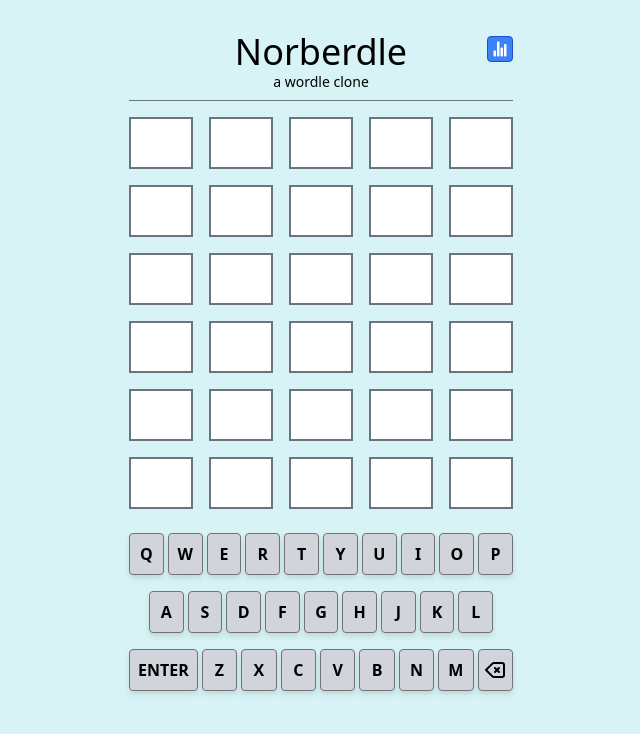
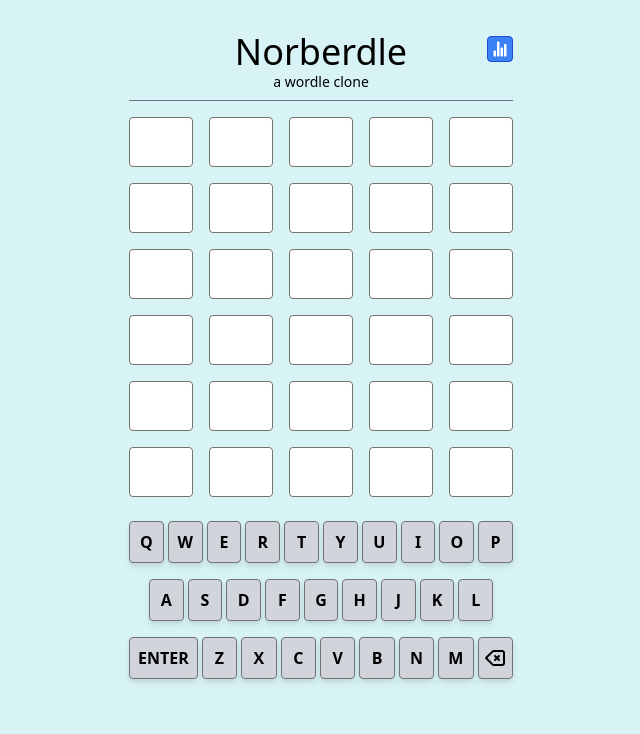
Before and after one commit to joeyhusky/thug-wordle, a React (Vite) app: page / in a window 1280 px wide. Shown: the top 734 px of the page, without its empty margins (319-959 px from the left). Built offline with nearby package versions, Linux system fonts and the light colour scheme.

Commit message:
update row styles

```diff
--- a/src/App.tsx
+++ b/src/App.tsx
@@ -8,7 +8,7 @@
 import UserStatsModalDialog from "./UserStatistics/UserStatsModalDialog";
 import { WordGuess } from "./word-utils";
 import { WordRow } from "./WordRow";
-import { AnimatePresence, motion } from "framer-motion";
+import { AnimatePresence } from "framer-motion";
 
 export const NUMBER_OF_GUESSES = 6;
 export const TITLE = "Norberdle";
@@ -33,17 +33,20 @@
   }
 
   const renderRows = () => {
-    return rows.map((guess, idx) => (
+    return rows.map((guess, idx) => {
+      const isCurrentlyGuessing = idx === existingGuesses.length;
+
+      return (
         <WordRow
           key={idx}
           rowKey={idx}
           letters={guess.word}
           wordGuess={guess.result}
-        className={
-          showInvalidGuess && idx === existingGuesses.length ? "animate" : ""
-        }
+          isCurrentlyGuessing={isCurrentlyGuessing}
+          className={showInvalidGuess && isCurrentlyGuessing ? "animate" : ""}
         />
-    ));
+      );
+    });
   };
 
   return (
--- a/src/WordRow.tsx
+++ b/src/WordRow.tsx
@@ -1,4 +1,5 @@
 import { motion, useAnimation, Variants } from "framer-motion";
+import React from "react";
 import { useEffect } from "react";
 import { ColorTailwindHelper } from "./Color";
 import { LetterState } from "./word-utils";
@@ -10,6 +11,7 @@
   wordGuess?: LetterState[];
   className?: string;
   shouldBreathe?: boolean;
+  isCurrentlyGuessing?: boolean; // currently unused
   rowKey: number;
 }
 
@@ -92,7 +94,7 @@
     <motion.span
       animate={controls}
       key={props.letter}
-      className={`border-2 border-gray-500 p-2 uppercase font-bold text-2xl text-center before:inline-block before:content-['_'] ${backgroundStyle} `}
+      className={`border border-stone-500 p-2 uppercase rounded font-bold text-2xl text-center before:inline-block before:content-['_'] ${backgroundStyle} `}
     >
       {props.letter}
     </motion.span>
```
Lines whose indentation alone changed are shown as unchanged.
